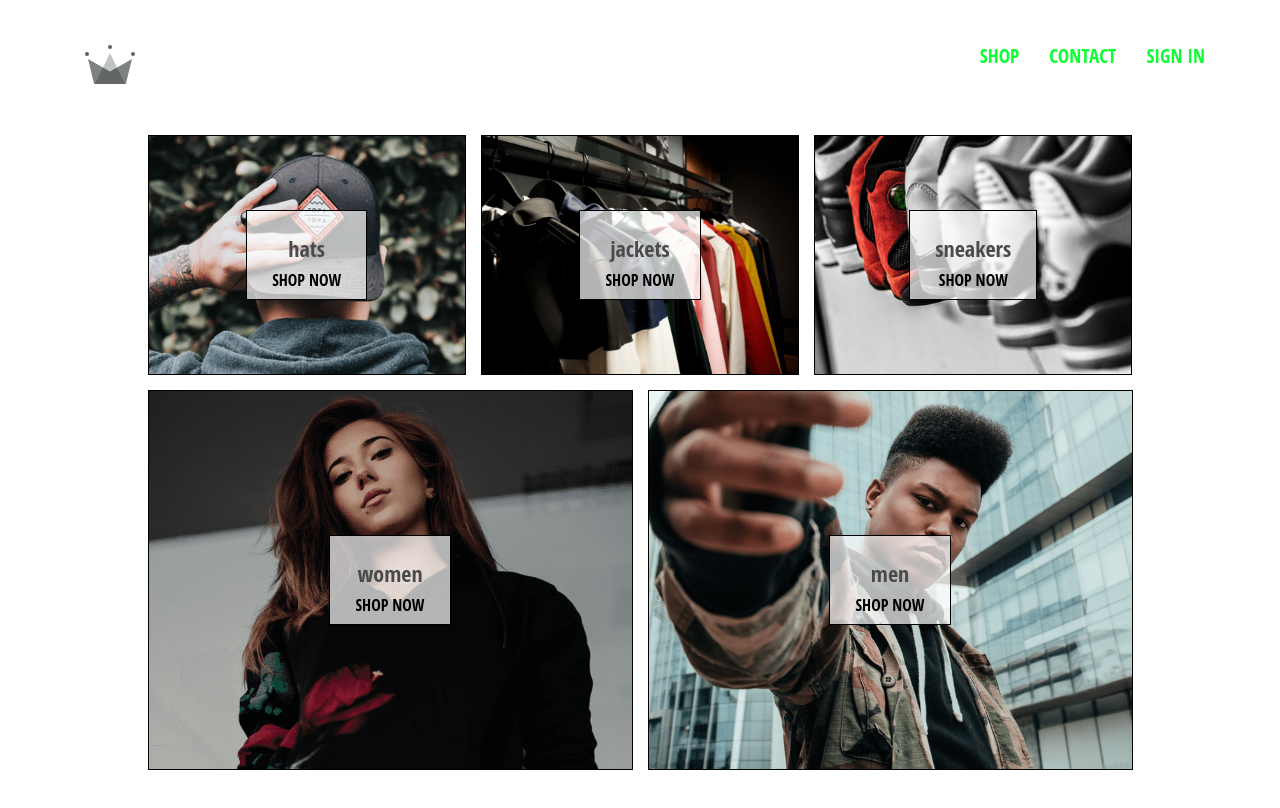
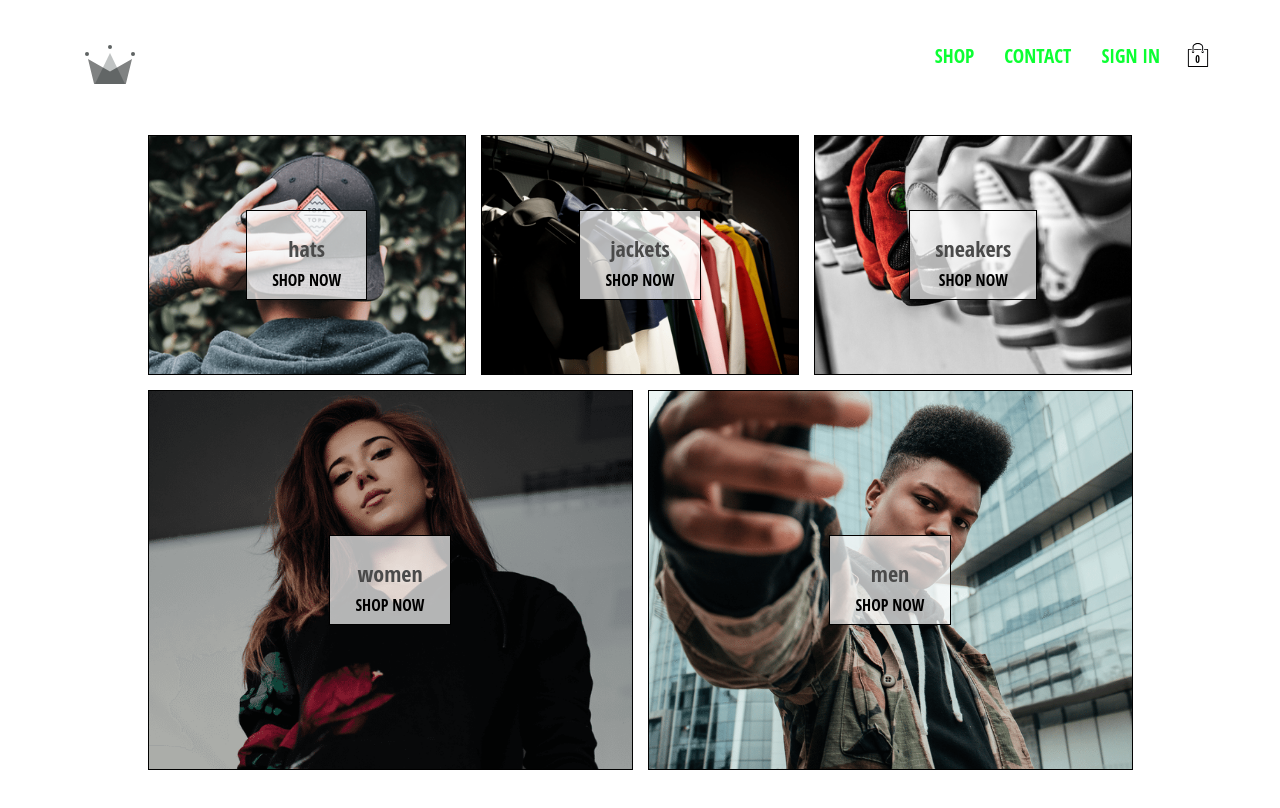
Before and after one commit to paulbcon/crwn-clothing, a React (Create React App) app: page / in a window 1280 px wide. Shown: the top 808 px of the page. Built offline with nearby package versions, Linux system fonts and the light colour scheme; no server answers; the HTML template or start-up script is replaced by a standard one.

Commit message:
added cart-icon to the header

```diff
--- /dev/null
+++ b/src/components/cart-icon/cart-icon.component.jsx
@@ -0,0 +1,14 @@
+import React from 'react';
+
+import { ReactComponent as ShoppingIcon } from '../../assets/shopping-bag.svg';
+
+import './cart-icon.styles.scss';
+
+const CartIcon = () => (
+    <div className="cart-icon">
+        <ShoppingIcon className="shopping-icon" />
+        <span className='item-count'>0</span>
+    </div>
+);
+
+export default CartIcon;
--- /dev/null
+++ b/src/components/cart-icon/cart-icon.styles.scss
@@ -0,0 +1,21 @@
+.cart-icon {
+  width: 45px;
+  height: 45px;
+  position: relative;
+  display: flex;
+  align-items: center;
+  justify-content: center;
+  cursor: pointer;
+
+  .shopping-icon {
+    width: 24px;
+    height: 24px;
+  }
+
+  .item-count {
+    position: absolute;
+    font-size: 10px;
+    font-weight: bold;
+    bottom: 12px;
+  }
+}
--- a/src/components/header/header.component.jsx
+++ b/src/components/header/header.component.jsx
@@ -5,6 +5,8 @@
 import { connect } from 'react-redux';
 
 import { auth } from '../../firebase/firebase.utils';
+
+import CartIcon from '../cart-icon/cart-icon.component';
 
 import { ReactComponent as Logo } from '../../assets/crown.svg';
 
@@ -30,7 +32,9 @@
                 :
                 <Link className='option' to='/signin'>SIGN IN</Link>
             }
+        <CartIcon />
         </div>
+
 
     </div>
 );
```
Also changed, not shown: src/assets/shopping-bag.svg (added).
